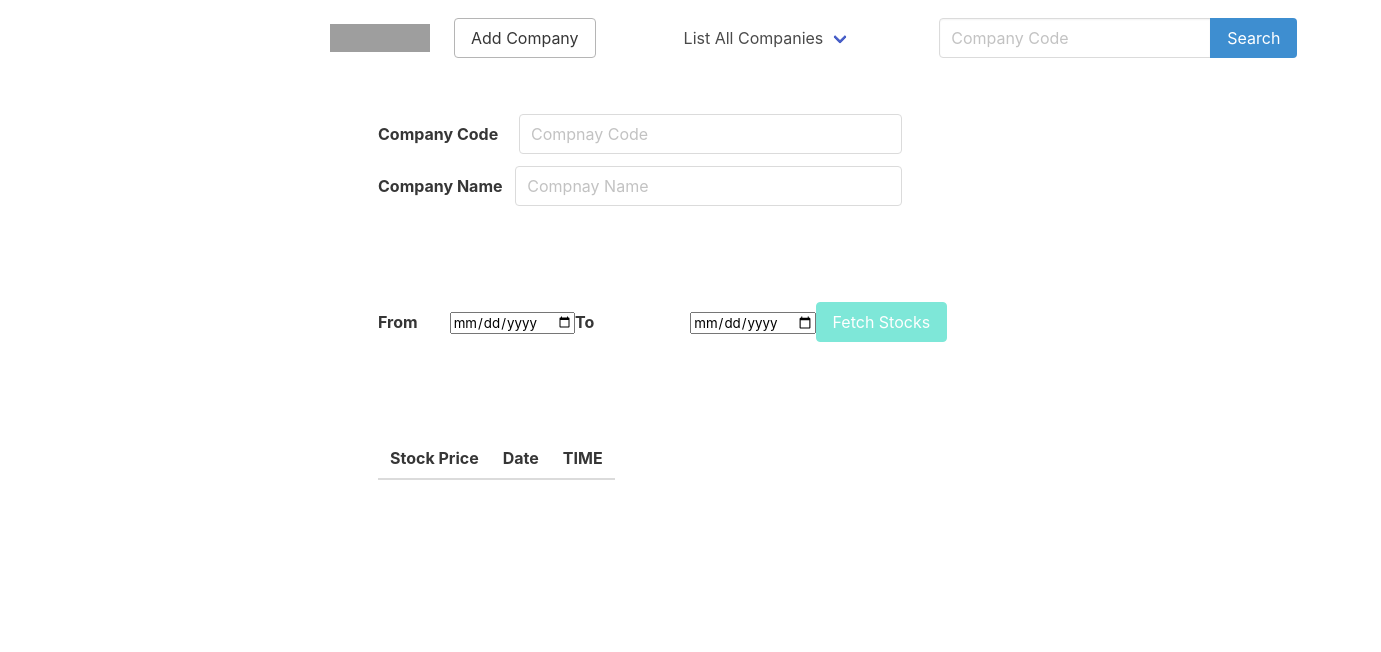
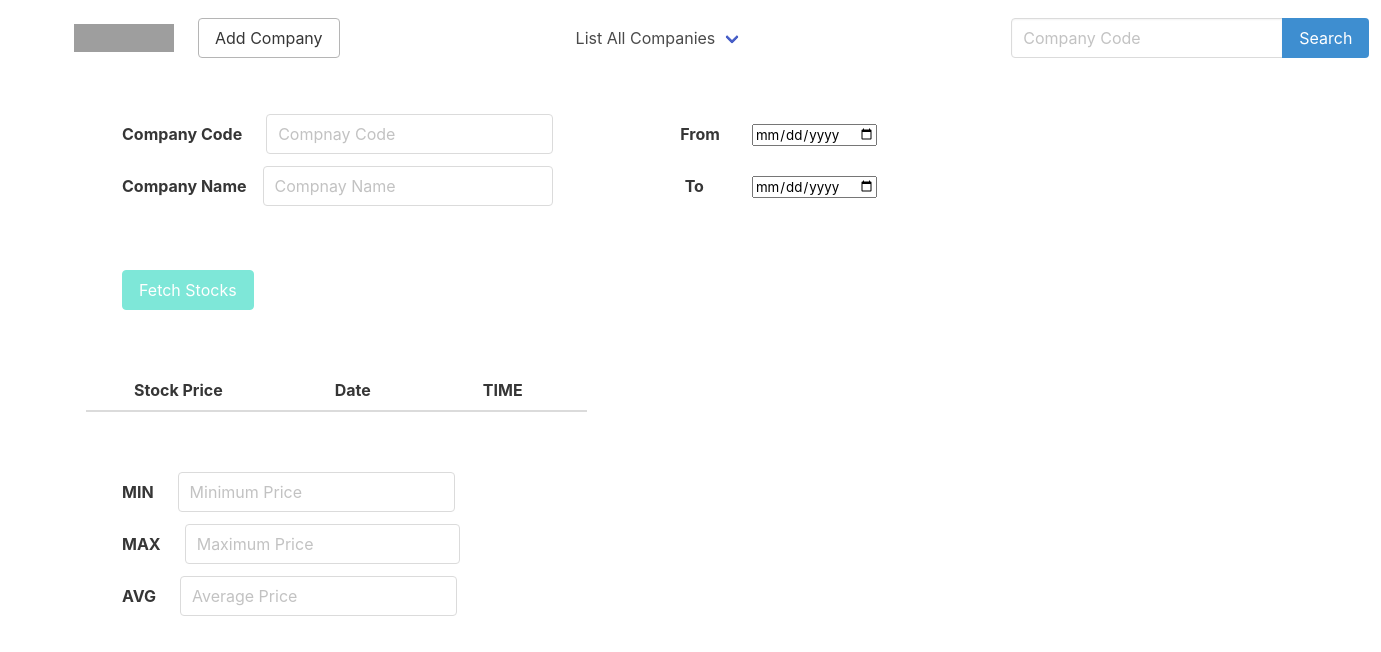
Before and after one commit to Soham-chattopadhyay/EStocksManagerWeb, an Angular app: page / in a window 1280 px wide. Shown: the top 652 px of the page, 1381 px wide, since content can reach past the window. Built offline with nearby package versions, Linux system fonts and the light colour scheme; no server answers; grey boxes are pictures that could not be loaded.

Commit message:
design modification

```diff
--- a/src/app/app.component.css
+++ b/src/app/app.component.css
@@ -1,5 +1,5 @@
 .container {
     margin: auto;
-    width: 50%;
+    width: 100%;
     padding: 10px;
 }
--- a/src/app/app.component.html
+++ b/src/app/app.component.html
@@ -10,11 +10,11 @@
 
     <div class="navbar-menu">
       <div class="navbar-start">
-        <div class="navbar-item">
+        <div class="navbar-item" style="padding-right: 10rem;">
           <button class="button is-hovered">Add Company</button>
         </div>
 
-        <div class="navbar-item has-dropdown is-hoverable" style="padding-right: 4rem; padding-left: 4rem;">
+        <div class="navbar-item has-dropdown is-hoverable " style="padding-right: 4rem; padding-left: 4rem;">
           <a class="navbar-link">
             {{companyDropDownSelection}}
           </a>
@@ -26,7 +26,7 @@
           </div>
         </div>
 
-        <div class="navbar-item">
+        <div class="navbar-item" style="padding-left: 12rem;">
           <div class="field has-addons">
             <div class="control">
               <input class="input" type="text" #compnayCodeSearch placeholder="Company Code" (input) = "setCompanyCode($event)">
@@ -42,33 +42,18 @@
     </div>
   </nav>
 
-  <!-- Fist Section : Company Code and Name -->
-  <section class="section">
+  <!-- Fist Section : Company Code, Name, From and To Dates-->
+  <section class="section" style="padding-top: 3rem; padding-bottom: 1rem;">
     <div class="field is-horizontal">
       <label class="label" style="padding-top: 0.5rem;">Company Code</label>
       <div class="field-body">
         <div class="field">
-          <div class="control" style="padding-left: 1.3rem;">
+          <div class="control" style="padding-left: 1.5rem; width: 71%;">
             <input class="input" type="text" placeholder="Compnay Code" readonly value = "{{selectedCompanyInfo.companyCode}}">
           </div>
         </div>
       </div>
-    </div>
-    <div class="field is-horizontal">
-      <label class="label" style="padding-top: 0.5rem;">Company Name</label>
-      <div class="field-body">
-        <div class="field">
-          <div class="control" style="padding-left: 0.8rem;">
-            <input class="input" type="text" placeholder="Compnay Name" readonly  value = "{{selectedCompanyInfo.companyName}}">
-          </div>
-        </div>
-      </div>
-    </div>
-  </section>
 
-  <!-- Next Section: Select Date range -->
-  <section class="section">
-    <div class="field is-horizontal">
       <label class="label" style="padding-top: 0.5rem;">From</label>
       <div class="field-body">
         <div class="field">
@@ -77,7 +62,19 @@
           </div>
         </div>
       </div>
-      <label class="label" style="padding-top: 0.5rem;  padding-right: 4rem;">To</label>
+    </div>
+
+    <div class="field is-horizontal">
+      <label class="label" style="padding-top: 0.5rem;">Company Name</label>
+      <div class="field-body">
+        <div class="field">
+          <div class="control" style="padding-left: 1rem; width: 70%;">
+            <input class="input" type="text" placeholder="Compnay Name" readonly  value = "{{selectedCompanyInfo.companyName}}">
+          </div>
+        </div>
+      </div>
+
+      <label class="label" style="padding-top: 0.5rem;  padding-right: 1rem;">To</label>
       <div class="field-body">
         <div class="field">
           <div class="control" style="padding-top: 0.5rem; padding-left: 2rem;">
@@ -85,18 +82,27 @@
           </div>
         </div>
       </div>
-      <div class="buttons">
+
+
+    </div>
+
+  </section>
+
+  <!-- Next Section: Fetch Stocks button -->
+  <section class="section">
+    <div class="field is-horizontal">
+      <div class="buttons" style="padding-right: 25rem;">
         <button class="button is-primary" [disabled] = "stockFetchNotAllowed" (click) = "fetchStockInfo()">Fetch Stocks</button>
       </div>
     </div>
   </section>
 
   <!-- Next Stock Info table -->
-  <section class="section">
+  <section class="section tile is-parent">
     <table class="table">
       <thead>
         <tr>
-          <th *ngFor = "let col of stockInfoHeaders">
+          <th style="padding-right: 4rem; padding-left: 3rem" *ngFor = "let col of stockInfoHeaders">
             {{col}}
           </th>
         </tr>
@@ -115,5 +121,44 @@
         </tr>
       </tbody>
     </table>
+
   </section>
+
+  <!-- Stock Min,max,avg -->
+  <section class="section" style="padding-top: 3rem; padding-bottom: 1rem;">
+    <div class="field is-horizontal">
+      <label class="label" style="padding-top: 0.5rem;">MIN</label>
+      <div class="field-body">
+        <div class="field">
+          <div class="control" style="padding-left: 1.5rem; width: 30%;">
+            <input class="input" type="text" placeholder="Minimum Price" readonly value = "{{stockInfo.minStockPrice}}">
+          </div>
+        </div>
+      </div>
+    </div>
+
+    <div class="field is-horizontal">
+      <label class="label" style="padding-top: 0.5rem;">MAX</label>
+      <div class="field-body">
+        <div class="field">
+          <div class="control" style="padding-left: 1.5rem; width: 30%;">
+            <input class="input" type="text" placeholder="Maximum Price" readonly value = "{{stockInfo.maxStockPrice}}">
+          </div>
+        </div>
+      </div>
+    </div>
+
+    <div class="field is-horizontal">
+      <label class="label" style="padding-top: 0.5rem;">AVG</label>
+      <div class="field-body">
+        <div class="field">
+          <div class="control" style="padding-left: 1.5rem; width: 30%;">
+            <input class="input" type="text" placeholder="Average Price" readonly value = "{{stockInfo.avgStockPrice}}">
+          </div>
+        </div>
+      </div>
+    </div>
+
+  </section>
+
 </div>
```
